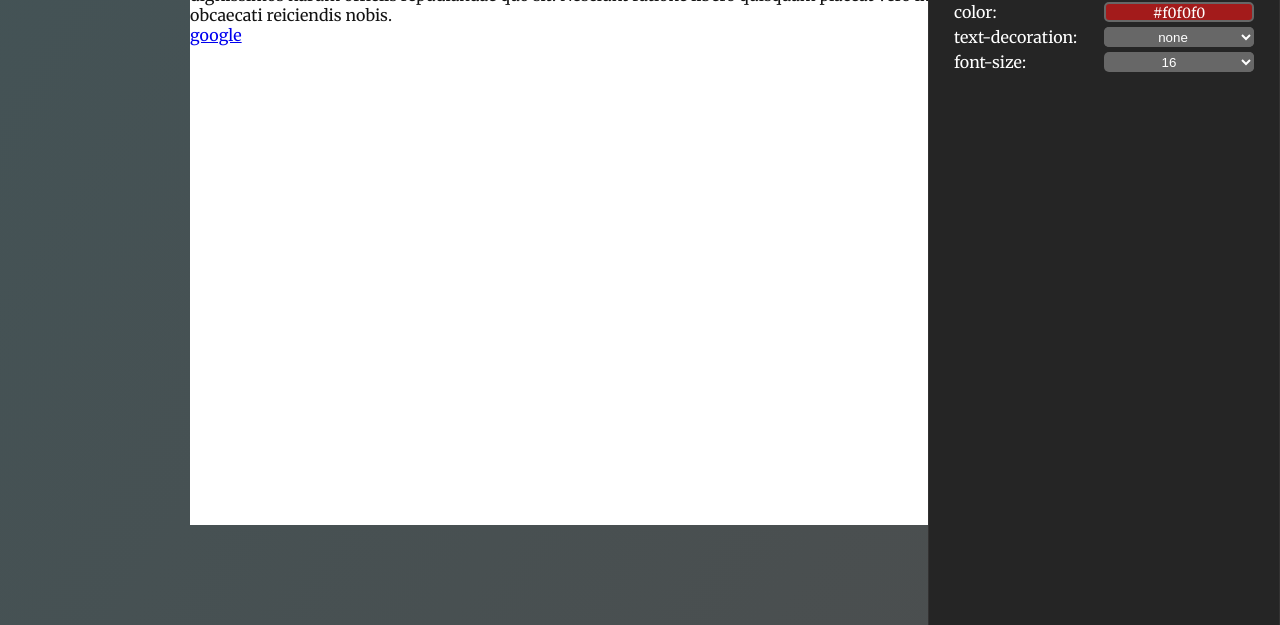
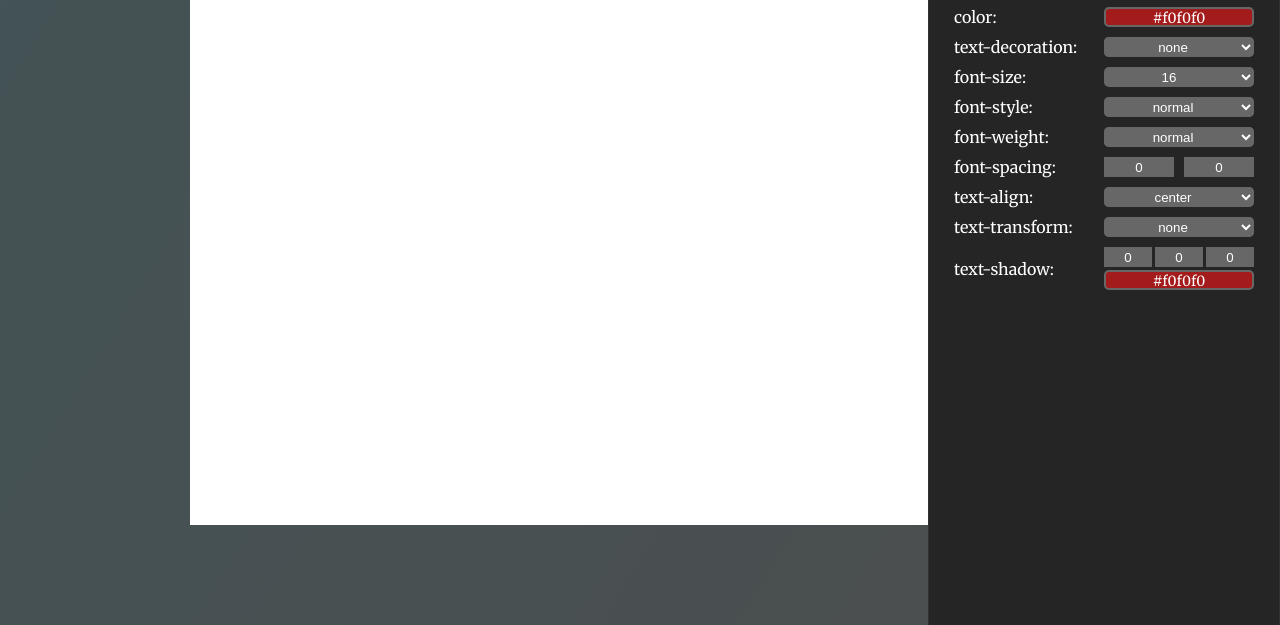
Before and after one commit to artiom1991/site-constructor, a plain HTML site: page index.html in a window 1280 px wide. Shown: the part 175-800 px from the top of the page. Drawn offline with Linux system fonts and the light colour scheme.

Commit message:
text-styles021

```diff
--- a/index.html
+++ b/index.html
@@ -181,9 +181,104 @@
                                 <option value="128">128</option>
                             </select>
                         </div>
+                    </div>
 
+                    <div class="font-style style-element">
+                        <div class="style-title">
+                            <span>font-style:</span>
+                        </div>
+                        <div class="select">
+                            <select name="" id="">
+                                <option value="normal">normal</option>
+                                <option value="italic">italic</option>
+                                <option value="oblique">oblique</option>
+                                <option value="unset">unset</option>
+                            </select>
+                        </div>
+                    </div>
+
+                    <div class="font-weight style-element">
+                        <div class="style-title">
+                            <span>font-weight:</span>
+                        </div>
+                        <div class="select">
+                            <select name="" id="">
+                                <option value="normal">normal</option>
+                                <option value="bold">bold</option>
+                                <option value="bolder">bolder</option>
+                                <option value="lighter">lighter</option>
+                                <option value="100">100</option>
+                                <option value="200">200</option>
+                                <option value="300">300</option>
+                                <option value="400">400</option>
+                                <option value="500">500</option>
+                                <option value="600">600</option>
+                                <option value="700">700</option>
+                                <option value="800">800</option>
+                                <option value="900">900</option>
+                            </select>
+                        </div>
+                    </div>
+
+                    <div class="spacing style-element">
+                        <div class="style-title">
+                            <span>font-spacing:</span>
+                        </div>
+                        <div class="select noBg">
+                            <input class="letter-spacing" type="number" name="" id="" value="0">
+                            <input class="line-height" type="number" name="" id="" value="0">
+                        </div>
+                </div>
+
+                <div class="text-align style-element">
+                    <div class="style-title">
+                        <span>text-align:</span>
+                    </div>
+                    <div class="select">
+                        <select name="" id="">
+                            <option value="center">center</option>
+                            <option value="end">end</option>
+                            <option value="justify">justify</option>
+                            <option value="left">left</option>
+                            <option value="start">start</option>
+                        </select>
                     </div>
                 </div>
+
+                <div class="text-transform style-element">
+                    <div class="style-title">
+                        <span>text-transform:</span>
+                    </div>
+                    <div class="select">
+                        <select name="" id="">
+                            <option value="none">none</option>
+                            <option value="capitalize">capitalize</option>
+                            <option value="uppercase">uppercase</option>
+                            <option value="lowercase">lowercase</option>
+                        </select>
+                    </div>
+                </div>
+
+            <div class="text-shadow style-elementDouble">
+                <div class="style-title">
+                    <span>text-shadow:</span>
+                </div>
+                <div class="input-params">
+                    <div class="select noBg">
+                        <input class="h-shadow" type="number" name="" id="" value="0">
+                        <input class="v-shadow" type="number" name="" id="" value="0">
+                        <input class="blur-radius" type="number" name="" id="" value="0">
+                    </div>
+                    <div class="input">
+                        <input class="color-select" type="color" name="" id="">
+                        <span class="current-color">#f0f0f0</span>
+                    </div>
+                </div>
+        </div>
+
+
+
+
             </div>
             <!-- <h3 class="header3">Styles Menu</h3>
             <div class="font styleBtn">FONT</div>
@@ -206,9 +301,9 @@
     </div>
                                         <!-- Editable area / Site constructor content  -->
     <div class="site-constructor-content">
-        <h1 title="Привет Мир">Hello World</h1>
+        <!-- <h1 title="Привет Мир">Hello World</h1>
         <p>Lorem ipsum dolor sit amet consectetur adipisicing elit. Fugiat corporis molestiae perspiciatis facilis ipsa dignissimos harum officiis repudiandae quo sit! Nesciunt ratione libero quisquam placeat vero impedit nulla expedita obcaecati reiciendis nobis.</p>
-        <a href="http:\\google.com">google</a>
+        <a href="http:\\google.com">google</a> -->
         <!-- Все элементы создаются внутри этого блока -->
     </div>
 
--- a/styles/main.css
+++ b/styles/main.css
@@ -125,7 +125,13 @@ body{
     display: flex;
     height: 20px;
     align-items: end;
-    margin-bottom: 5px;
+    margin-bottom: 10px;
+}
+.style-elementDouble{
+    display: flex;
+    height: 43px;
+    align-items: center;
+    margin-bottom: 10px;
 }
 .font{
 
@@ -161,6 +167,7 @@ select:focus{
 .style-title span{
 
 }
+
 input[type=color]{
     display: none;
 }
@@ -173,6 +180,7 @@ input[type=color]{
     justify-content: center;
     border: 2px solid #676767;
     font-size: 14px;
+
 }
 input[type=number]::-webkit-inner-spin-button,
 input[type=number]::-webkit-outer-spin-button {
@@ -197,13 +205,40 @@ input[type=number]::-webkit-outer-spin-button {
 .current-color{
 
 }
-
 .selection-fz{
     width: 20px;
     border-radius: 0 5px 5px 0;
 }
 
 
+.noBg{
+    background: transparent;
+    justify-content: space-between;
+}
+
+.letter-spacing, .line-height{
+    color: var(--font-light-color);
+    text-align: center;
+    height: 20px;
+    outline: none;
+    border: none;
+    background: #676767;
+    width: 70px;
+}
+
+.input-params{
+
+}
+.h-shadow,.v-shadow,.blur-radius{
+    color: var(--font-light-color);
+    text-align: center;
+    height: 20px;
+    outline: none;
+    border: none;
+    background: #676767;
+    width: 48px;
+    margin-bottom: 3px;
+}
 
 
 
```
